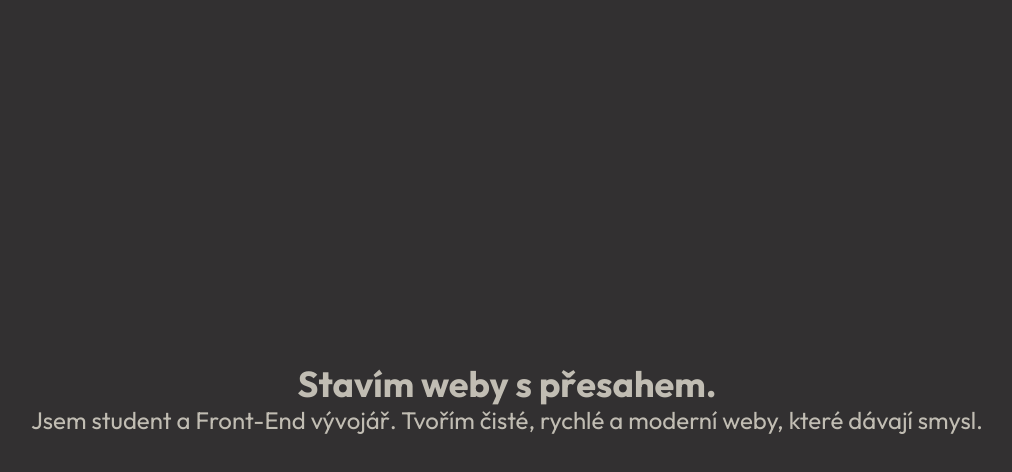
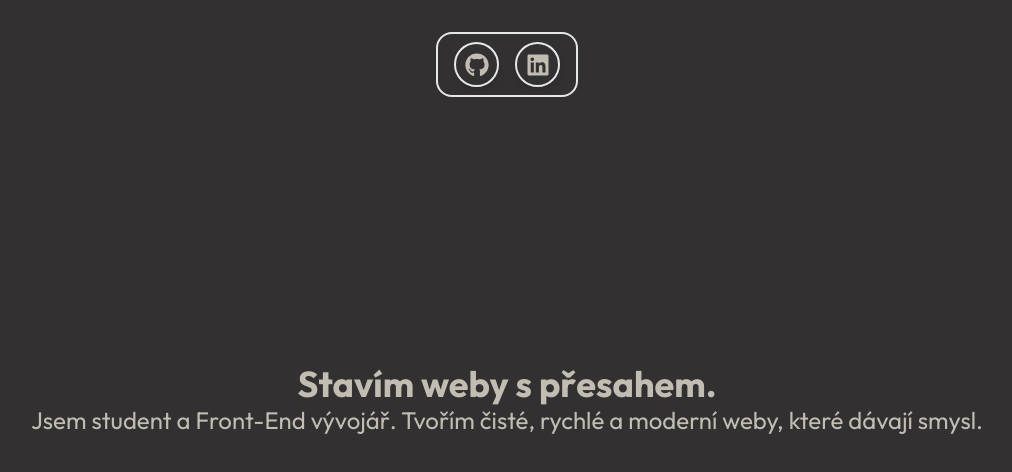
Before and after one commit to krynyckyj/moje-portfolio, a React (Vite) app: page / in a window 1280 px wide. Shown: the top 472 px of the page, without its empty margins (133-1145 px from the left). Built offline with nearby package versions, Linux system fonts and the light colour scheme.

Commit message:
Added dock

```diff
--- a/package.json
+++ b/package.json
@@ -11,8 +11,10 @@
     "init-tailwind": "tailwindcss init -p"
   },
   "dependencies": {
+    "motion": "^12.34.3",
     "react": "^19.2.0",
-    "react-dom": "^19.2.0"
+    "react-dom": "^19.2.0",
+    "react-icons": "^5.5.0"
   },
   "devDependencies": {
     "@eslint/js": "^9.39.1",
--- a/src/App.jsx
+++ b/src/App.jsx
@@ -1,8 +1,35 @@
 import { Hero } from './components/Hero';
+import Dock from './components/Dock';
+import { FaGithub, FaLinkedin } from 'react-icons/fa';
 
 function App() {
+  const dockItems = [
+    {
+      icon: <FaGithub size={24} />,
+      label: 'GitHub',
+      onClick: () => window.open('https://github.com/krynyckyj', '_blank')
+    },
+    {
+      icon: <FaLinkedin size={24} />,
+      label: 'LinkedIn',
+      onClick: () => window.open('https://www.linkedin.com/in/maxim-krynyckyj/', '_blank')
+    },
+  ];
+
     return (
-      <Hero/>
+      <main className="relative min-h-screen">
+        <div className="fixed top-8 w-full z-50">
+        <Dock
+          items={dockItems}
+          panelHeight={65}
+          baseItemSize={45}
+          magnification={55}
+        />
+        </div>
+
+        <Hero/>
+
+      </main>
     );
 };
 
--- /dev/null
+++ b/src/components/Dock.jsx
@@ -0,0 +1,131 @@
+'use client';
+
+import { motion, useMotionValue, useSpring, useTransform, AnimatePresence } from 'motion/react';
+import { Children, cloneElement, useEffect, useMemo, useRef, useState } from 'react';
+
+function DockItem({ children, className = '', onClick, mouseX, spring, distance, magnification, baseItemSize }) {
+  const ref = useRef(null);
+  const isHovered = useMotionValue(0);
+
+  const mouseDistance = useTransform(mouseX, val => {
+    const rect = ref.current?.getBoundingClientRect() ?? {
+      x: 0,
+      width: baseItemSize
+    };
+    return val - rect.x - baseItemSize / 2;
+  });
+
+  const targetSize = useTransform(mouseDistance, [-distance, 0, distance], [baseItemSize, magnification, baseItemSize]);
+  const size = useSpring(targetSize, spring);
+
+  return (
+    <motion.div
+      ref={ref}
+      style={{
+        width: size,
+        height: size
+      }}
+      onHoverStart={() => isHovered.set(1)}
+      onHoverEnd={() => isHovered.set(0)}
+      onFocus={() => isHovered.set(1)}
+      onBlur={() => isHovered.set(0)}
+      onClick={onClick}
+      className={`relative inline-flex items-center justify-center rounded-full bg-[#060010] bg-main1 text- border-2 shadow-md cursor-pointer ${className}`}
+      tabIndex={0}
+      role="button"
+      aria-haspopup="true"
+    >
+      {Children.map(children, child => cloneElement(child, { isHovered }))}
+    </motion.div>
+  );
+}
+
+function DockLabel({ children, className = '', ...rest }) {
+  const { isHovered } = rest;
+  const [isVisible, setIsVisible] = useState(false);
+
+  useEffect(() => {
+    const unsubscribe = isHovered.on('change', latest => {
+      setIsVisible(latest === 1);
+    });
+    return () => unsubscribe();
+  }, [isHovered]);
+
+  return (
+    <AnimatePresence>
+      {isVisible && (
+        <motion.div
+          initial={{ opacity: 0, y: 0 }}
+          animate={{ opacity: 0.5, y: 2 }}
+          exit={{ opacity: 0, y: 0 }}
+          transition={{ duration: 0.2 }}
+          className={`${className} absolute -bottom-10 left-1/2 w-fit whitespace-pre rounded-md border border-neutral-700 bg-[#060010] px-2 py-0.5 text-xs text-white z-50`}
+          role="tooltip"
+          style={{ x: '-50%' }}
+        >
+          {children}
+        </motion.div>
+      )}
+    </AnimatePresence>
+  );
+}
+
+function DockIcon({ children, className = '' }) {
+  return <div className={`flex items-center justify-center ${className}`}>{children}</div>;
+}
+
+export default function Dock({
+  items,
+  className = '',
+  spring = { mass: 0.1, stiffness: 150, damping: 12 },
+  magnification = 60,
+  distance = 200,
+  panelHeight = 64,
+  dockHeight = 256,
+  baseItemSize = 50
+}) {
+  const mouseX = useMotionValue(Infinity);
+  const isHovered = useMotionValue(0);
+
+  const maxHeight = useMemo(
+    () => Math.max(dockHeight, magnification + magnification / 2 + 4),
+    [magnification, dockHeight]
+  );
+  const heightRow = useTransform(isHovered, [0, 1], [panelHeight, maxHeight]);
+  const height = useSpring(heightRow, spring);
+
+  return (
+    <motion.div style={{ height, scrollbarWidth: 'none' }} className="mx-2 flex max-w-full items-start">
+      <motion.div
+        onMouseMove={({ pageX }) => {
+          isHovered.set(1);
+          mouseX.set(pageX);
+        }}
+        onMouseLeave={() => {
+          isHovered.set(0);
+          mouseX.set(Infinity);
+        }}
+        className={`${className} absolute top-0 left-1/4 md:left-1/2 transform -translate-x-1/2 text-main2 flex items-start w-fit gap-4 rounded-2xl border-2 pt-2 px-4 z-50`}
+        style={{ height: panelHeight }}
+        role="toolbar"
+        aria-label="Application dock"
+      >
+        {items.map((item, index) => (
+          <DockItem
+            key={index}
+            onClick={item.onClick}
+            className={item.className}
+            mouseX={mouseX}
+            spring={spring}
+            distance={distance}
+            magnification={magnification}
+            baseItemSize={baseItemSize}
+          >
+            <DockIcon>{item.icon}</DockIcon>
+            <DockLabel>{item.label}</DockLabel>
+          </DockItem>
+        ))}
+      </motion.div>
+    </motion.div>
+  );
+}
```
Also changed, not shown: 1 other file (tests, documents, lock files or other folders).
